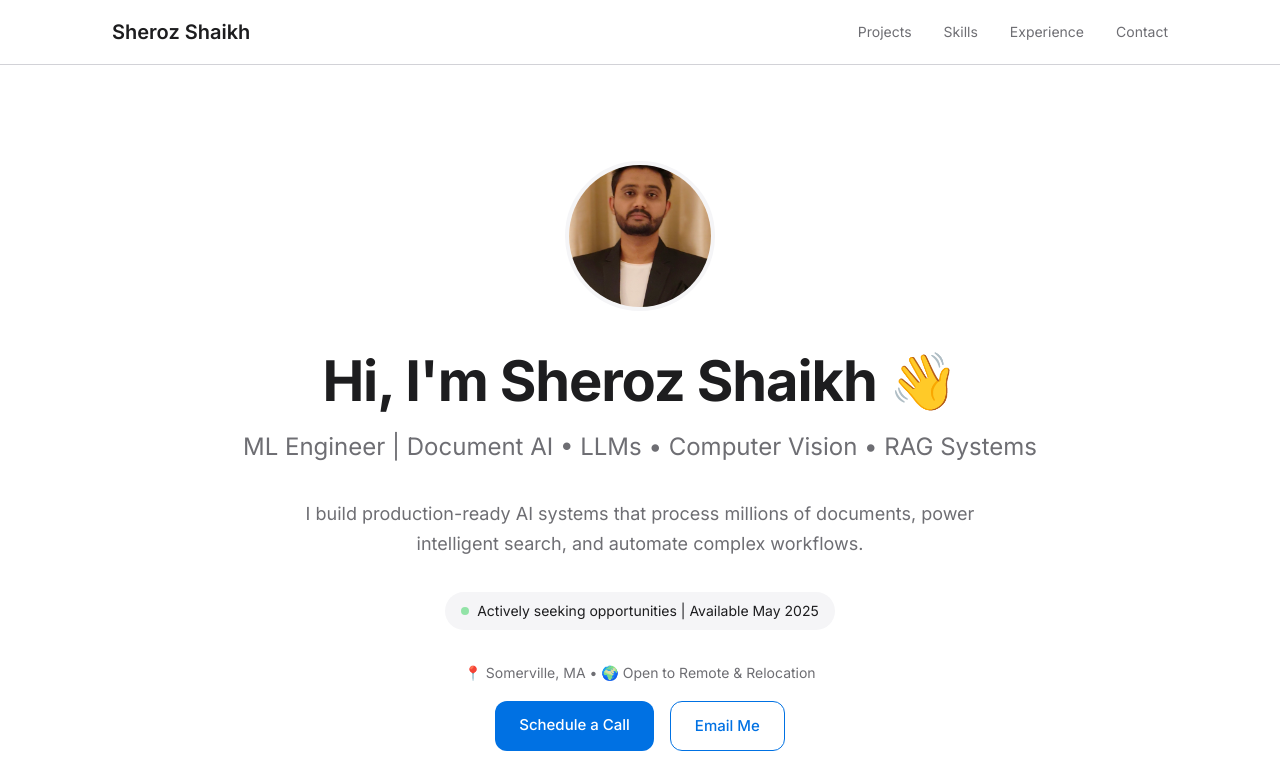
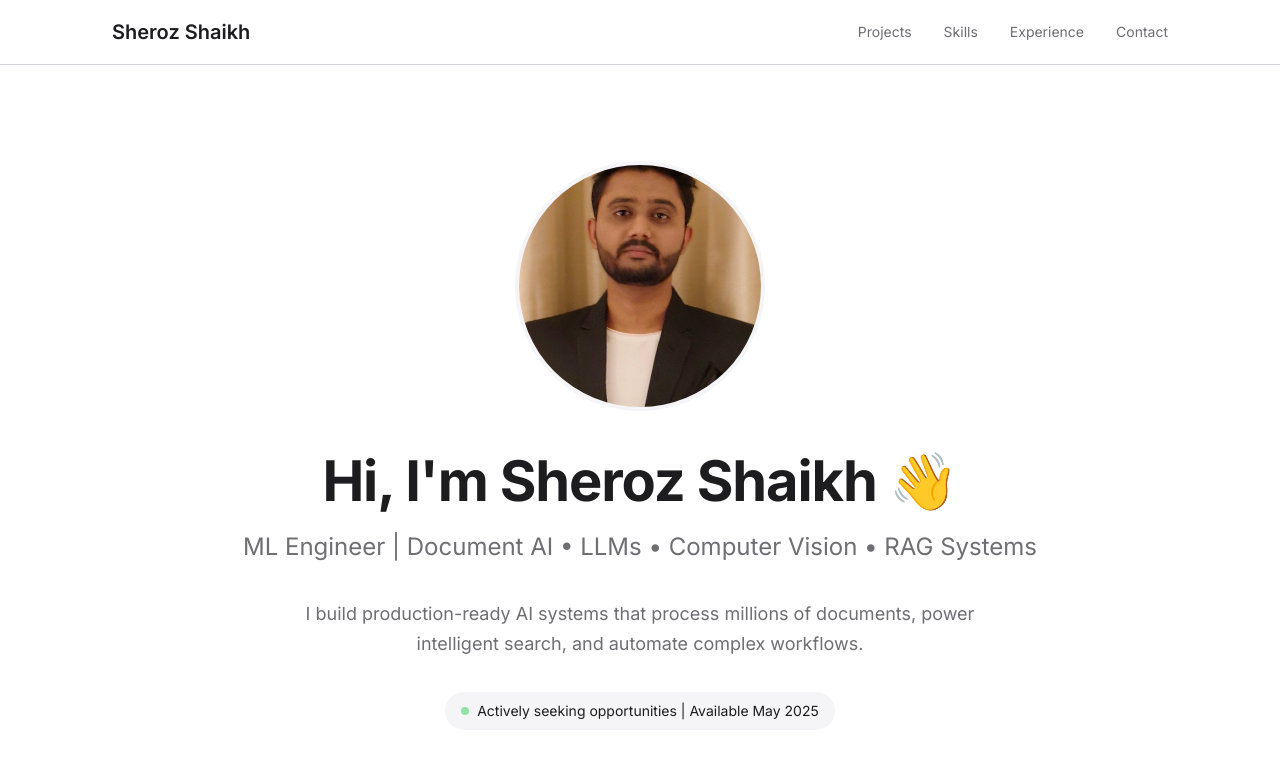
Before and after one commit to sherozshaikh/sherozshaikh.github.io, a plain HTML site: page index.html in a window 1280 px wide. Shown: the top 759 px of the page. Drawn offline with Linux system fonts and the light colour scheme; a script that the page names is missing.

Commit message:
Update index.html

```diff
--- a/index.html
+++ b/index.html
@@ -519,7 +519,7 @@
 
     <section class="hero">
         <div class="container">
-            <img src="profile.jpg" alt="Sheroz Shaikh" style="width: 150px; height: 150px; border-radius: 50%; margin-bottom: 2rem; object-fit: cover; border: 4px solid var(--bg-secondary);">
+            <img src="profile.jpg" alt="Sheroz Shaikh" style="width: 250px; height: 250px; border-radius: 50%; margin-bottom: 2rem; object-fit: cover; border: 4px solid var(--bg-secondary);">
             <h1>Hi, I'm Sheroz Shaikh 👋</h1>
             <p class="subtitle">ML Engineer | Document AI • LLMs • Computer Vision • RAG Systems</p>
             <p class="description">
```
